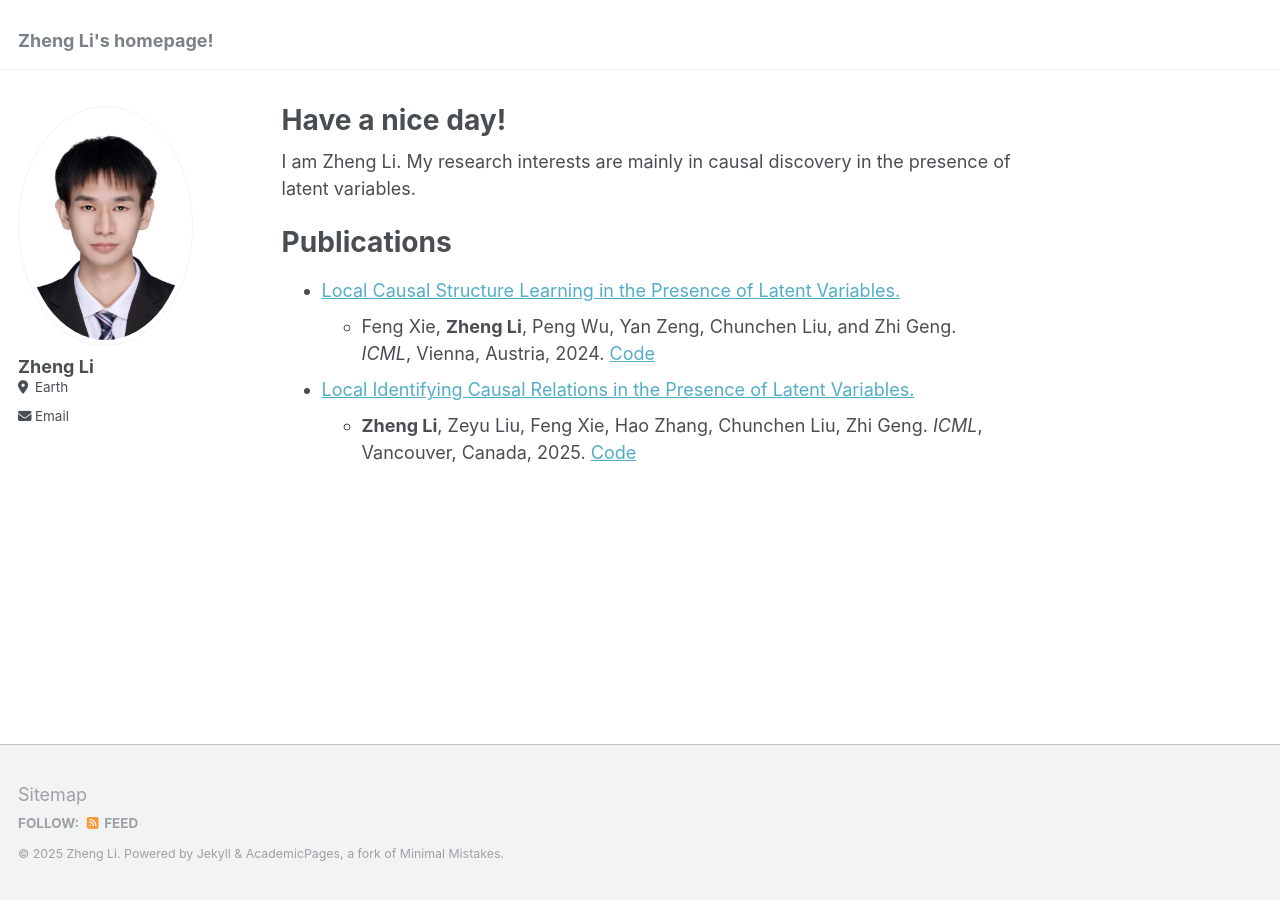
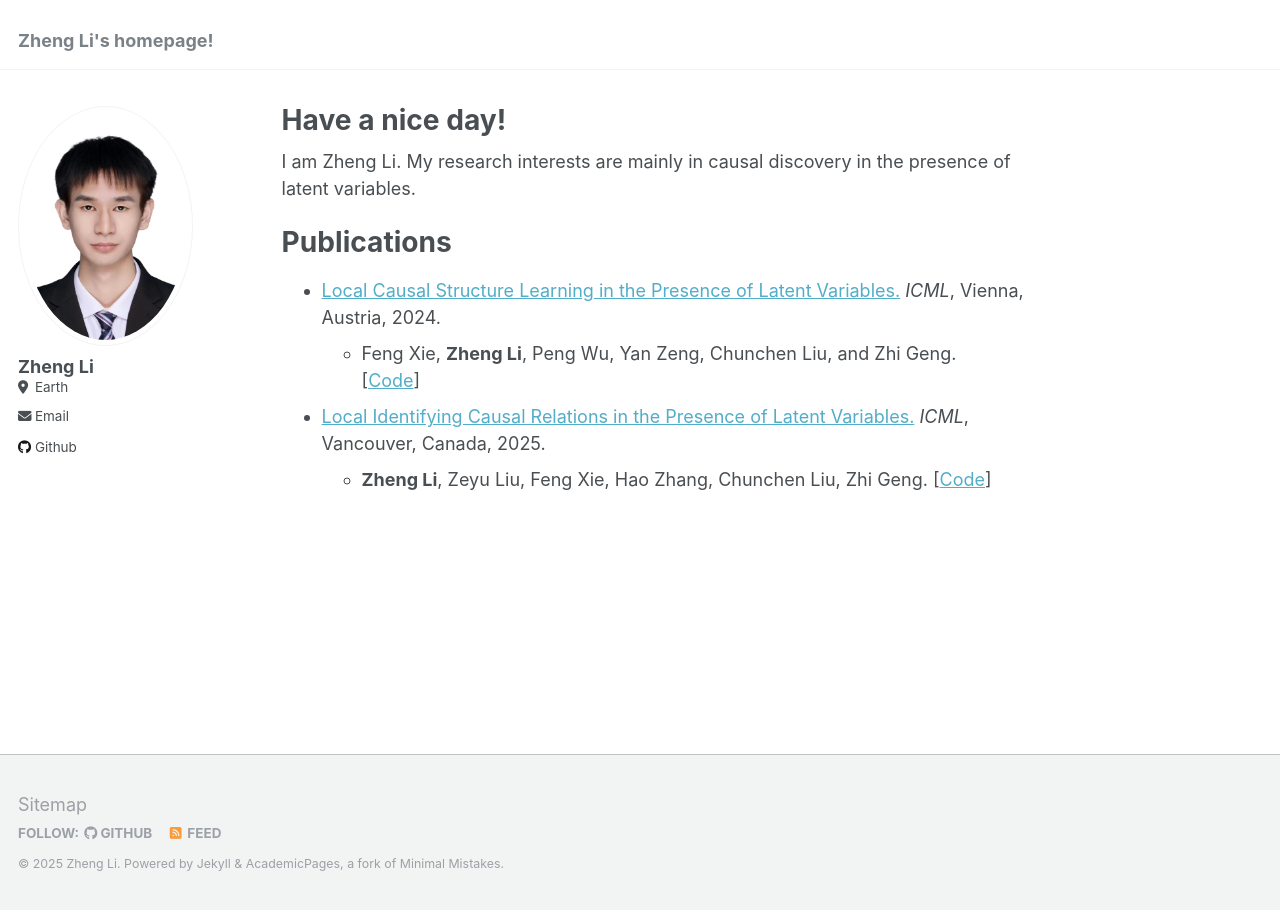
Before and after one commit to zhengli0060/zhengli0060.github.io, a Jekyll site: the page built from _pages/about.md, in a window 1280 px wide. Built offline with Jekyll 4.4.1, drawn with Linux system fonts in a browser that asks for light colours.

Commit message:
update about.md

```diff
--- a/_config.yml
+++ b/_config.yml
@@ -43,7 +43,7 @@ author:
   bitbucket        : # Username - Update with your username on the site
   codepen          : # Username
   dribbble         : # Username
-  github           : #"academicpages"
+  github           : "https://github.com/zhengli0060"
   kaggle           : # Username
   stackoverflow    : # User number or user number and name (i.e., use "1" or "1/jeff-atwood")
 
--- a/_pages/about.md
+++ b/_pages/about.md
@@ -11,10 +11,10 @@ I am Zheng Li.
 My research interests are mainly in causal discovery in the presence of latent variables.
 
 # Publications
-* [Local Causal Structure Learning in the Presence of Latent Variables.](https://proceedings.mlr.press/v235/xie24f.html)
+* [Local Causal Structure Learning in the Presence of Latent Variables.](https://proceedings.mlr.press/v235/xie24f.html) *ICML*, Vienna, Austria, 2024.
   - Feng Xie, **Zheng Li**, Peng Wu, Yan Zeng, Chunchen Liu, and Zhi Geng.
-  *ICML*, Vienna, Austria, 2024.   [Code](https://github.com/zhengli0060/MMB-by-MMB)
+  [[Code](https://github.com/zhengli0060/MMB-by-MMB)]
 
-* [Local Identifying Causal Relations in the Presence of Latent Variables.](https://openreview.net/pdf?id=O6q2BHK1BL)
+* [Local Identifying Causal Relations in the Presence of Latent Variables.](https://openreview.net/pdf?id=O6q2BHK1BL) *ICML*, Vancouver, Canada, 2025.
   - **Zheng Li**, Zeyu Liu, Feng Xie, Hao Zhang, Chunchen Liu, Zhi Geng.
-*ICML*, Vancouver, Canada, 2025.   [Code](https://github.com/zhengli0060/LocICR)
+  [[Code](https://github.com/zhengli0060/LocICR)]
```
